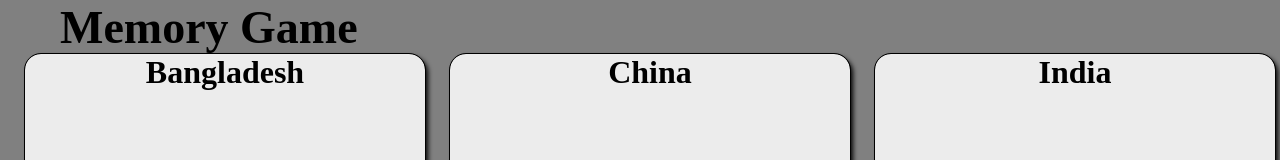
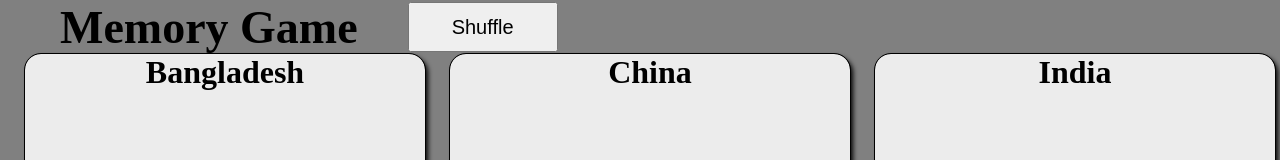
Before and after one commit to RichardGabelman/memory-card, a React (Vite) app: page / in a window 1280 px wide. Shown: the top 160 px of the page. Built offline with nearby package versions, Linux system fonts and the light colour scheme.

Commit message:
Add shuffle button

```diff
--- a/src/components/App.jsx
+++ b/src/components/App.jsx
@@ -12,12 +12,12 @@ let defaultCardsArr = [
   { name: "Russia", countryCode: "RU", id: 3 },
   { name: "Mexico", countryCode: "MX", id: 4 },
   { name: "United States", countryCode: "US", id: 5 },
-  { name: "India", countryCode: "IN", id: 6},
-  { name: "Brazil", countryCode: "BR", id: 7},
-  { name: "China", countryCode: "CN", id: 8},
-  { name: "Indonesia", countryCode: "ID", id: 9},
-  { name: "Pakistan", countryCode: "PK", id: 10},
-  { name: "Bangladesh", countryCode: "BD", id: 11}
+  { name: "India", countryCode: "IN", id: 6 },
+  { name: "Brazil", countryCode: "BR", id: 7 },
+  { name: "China", countryCode: "CN", id: 8 },
+  { name: "Indonesia", countryCode: "ID", id: 9 },
+  { name: "Pakistan", countryCode: "PK", id: 10 },
+  { name: "Bangladesh", countryCode: "BD", id: 11 },
 ];
 
 const arrShuffle = (arr) => {
@@ -61,10 +61,17 @@ function App() {
     setClickedArr([]);
   };
 
+  const shuffle = () => {
+    setCardsArr(arrShuffle(cardsArr));
+  };
+
   return (
     <>
       <header>
-        <h1>Memory Game</h1>
+        <div id="left">
+          <h1>Memory Game</h1>
+          <button onClick={shuffle}>Shuffle</button>
+        </div>
         <div id="scores">
           <h2>Current Score: {currentScore}</h2>
           <h2>High Score: {highScore}</h2>
--- a/src/styles/App.css
+++ b/src/styles/App.css
@@ -14,6 +14,12 @@ header {
   padding: 0px 60px;
 }
 
+#left {
+  display: flex;
+  gap: 50px;
+  align-items: center;
+}
+
 header h1 {
   font-size: 46px;
 }
@@ -22,6 +28,12 @@ header h1:hover {
   cursor: pointer;
 }
 
+button {
+  width: 150px;
+  height: 50px;
+  font-size: 20px;
+}
+
 h2 {
   text-align: right;
 }
```
